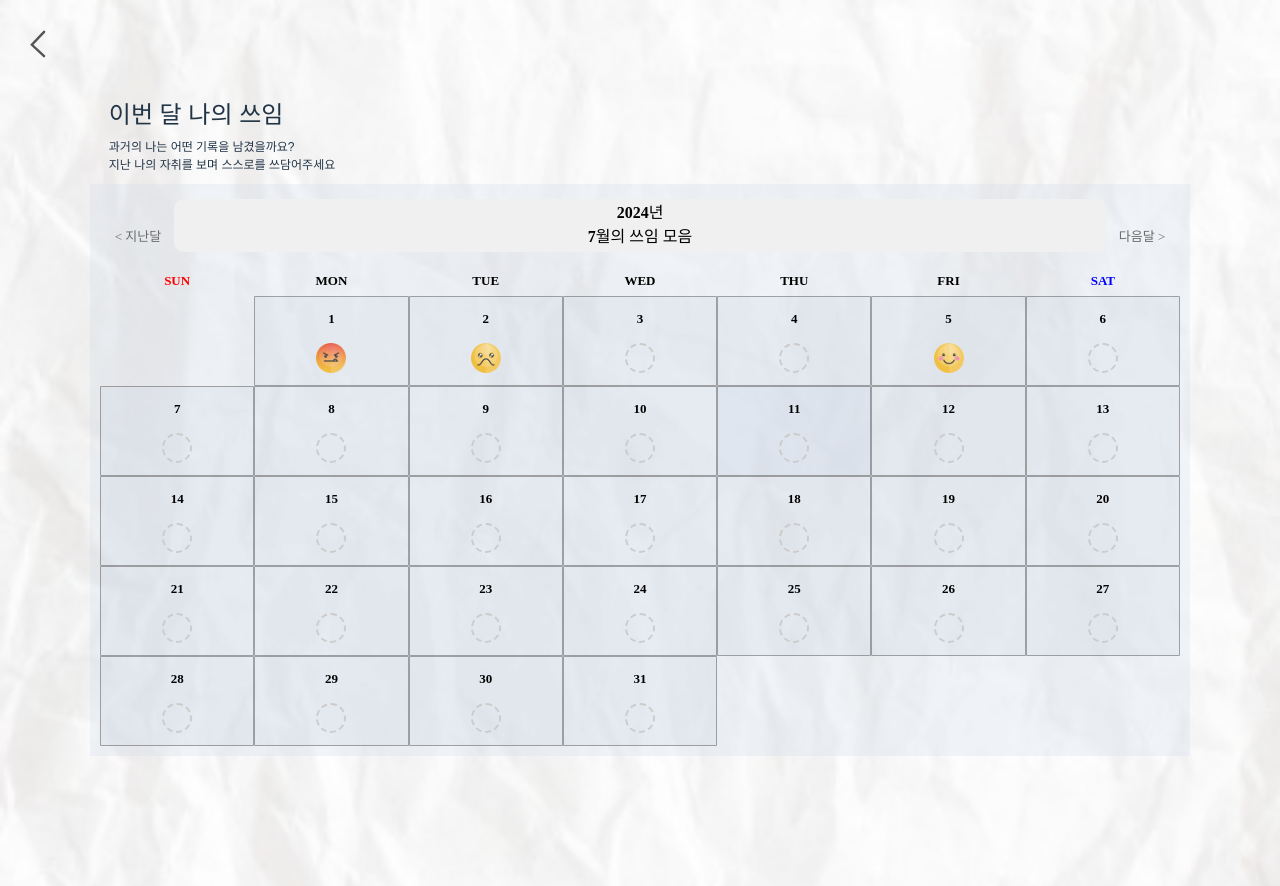
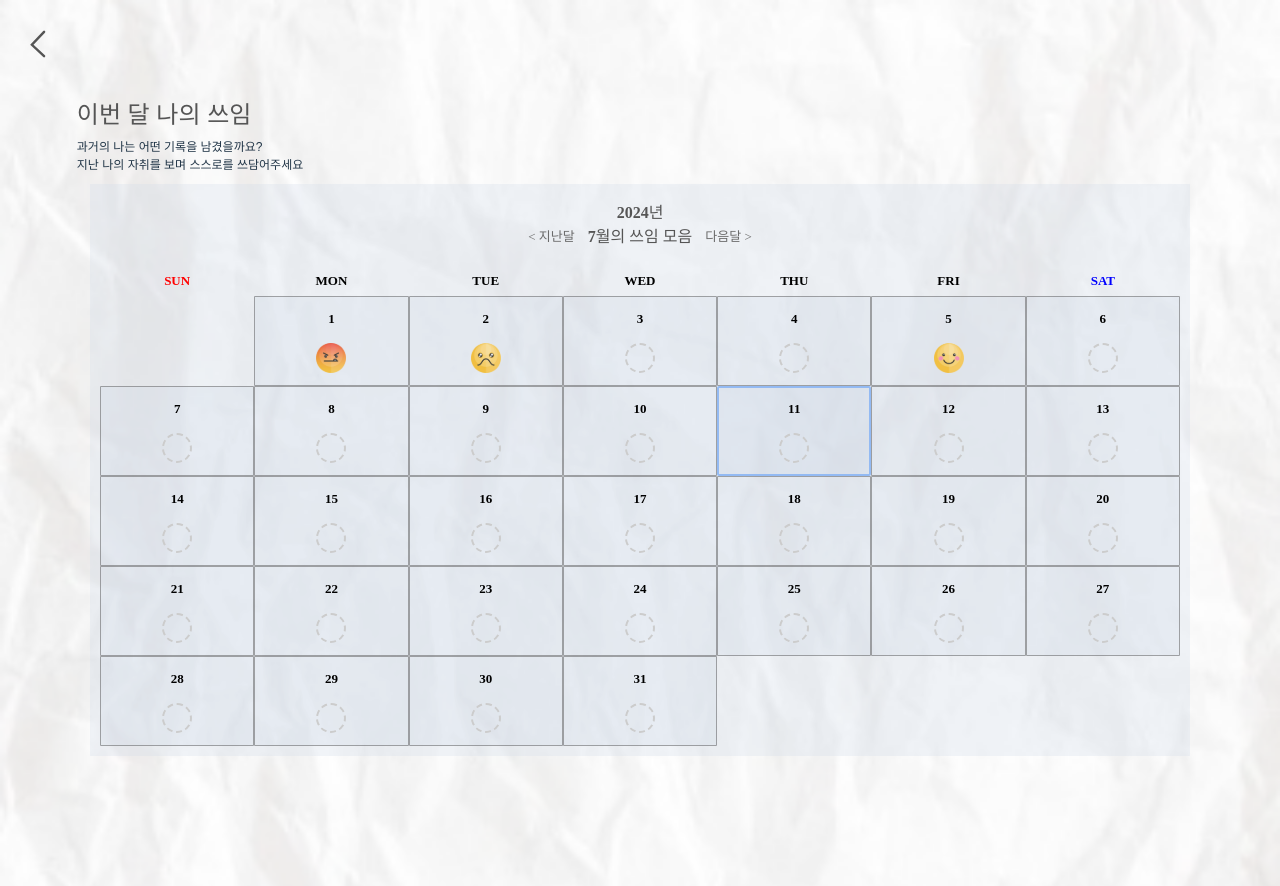
Before and after one commit to LikelionSKU-hackathon/Hackathon-FE, a React (Vite) app: page /user in a window 1280 px wide. Built offline with nearby package versions, Linux system fonts and the light colour scheme; a web font is replaced by a local one.

Commit message:
repeat/ 달력 수정

```diff
--- a/src/Recoil/TokenAtom.js
+++ b/src/Recoil/TokenAtom.js
@@ -3,6 +3,16 @@ import { atom, selector } from 'recoil'
 export const tokenState = atom({
     key: 'tokenState',
     default: undefined
+})
+export const ProfileState = atom({
+    key: 'profile',
+    default: {
+        id: '',
+        nickname: '',
+        age: 0,
+        selectedOptions: [],
+        profilePicture: '', // 프로필 사진 URL 또는 base64 데이터
+    }
 })
 export const isLoginSelector = selector({
     key: 'isLoginSelector',
--- a/src/pages/LoginPage.Email.jsx
+++ b/src/pages/LoginPage.Email.jsx
@@ -12,7 +12,7 @@ export default function LoginPageEmail() {
     const [userId, setUserId] = useState('');
     const [pwd, setPwd] = useState('');
     const isFormValid = userId !== '' && pwd !== '';
-    const setAccessToken = useRecoilState(tokenState);
+    const [accessToken, setAccessToken] = useRecoilState(tokenState);
     const navigate = useNavigate();
     const location = useLocation();
     // 이전 페이지
@@ -23,7 +23,9 @@ export default function LoginPageEmail() {
         e.preventDefault();
         console.log(`userId: ${userId}, pwd: ${pwd}`);
         if (login()) {
-
+            setAccessToken({userId : userId, pwd : pwd});
+            console.log(accessToken);
+            navigate(from);
         }
         else {
             setIsErr(true);
@@ -33,7 +35,7 @@ export default function LoginPageEmail() {
     }
     // 더미
     const login = () => {
-        return false;
+        return true;
     }
     // 오류 출력
     const [isErr, setIsErr] = useState(false);
@@ -42,7 +44,6 @@ export default function LoginPageEmail() {
         <>
             <Back to = "/login"></Back>
             <S.LoginContainer>
-
                 <Intro></Intro>
                 <S.ErrText
                     disabled={!isErr}
--- a/src/pages/RegisterPage.email.jsx
+++ b/src/pages/RegisterPage.email.jsx
@@ -2,9 +2,11 @@ import React, { useEffect, useState, useRef } from "react";
 import { useLocation, useNavigate } from 'react-router-dom';
 import * as S from "../styles/page/Register.stlye";
 import * as L from "../styles/page/Login.stlye";
-import profile from "../assets/Login/profile.png";
+import icon_profile from "../assets/Login/profile.png";
 import icon from "../assets/Login/icon_edit.png";
 import Back from "../components/Back";
+import { useRecoilState } from 'recoil';
+import { ProfileState } from "../Recoil/TokenAtom";
 
 export default function RegisterPageEmail() {
     const [userId, setUserId] = useState('');
@@ -13,12 +15,14 @@ export default function RegisterPageEmail() {
     const [age, setAge] = useState("");
     const fileInputRef = useRef(null);
     const isFormValid = userId !== '' && pwd !== '' && name !== '' && age !== "";
+    // recoil
+    const [profile, setProfile] = useRecoilState(ProfileState);
     const navigate = useNavigate();
     const location = useLocation();
     // 받은 주소
     const message = location.state || {};
     // 프로필 이미지
-    const [profileImage, setProfileImage] = useState(profile);
+    const [profileImage, setProfileImage] = useState(icon_profile);
     // 이미지 설정
     const handleImageChange = (event) => {
         fileInputRef.current.click();
@@ -39,6 +43,7 @@ export default function RegisterPageEmail() {
             }
         });
     };
+
     // register 테스트
     const tryRegister = (e) => {
         if (emailCheck) {
@@ -46,7 +51,9 @@ export default function RegisterPageEmail() {
                 console.log('button clicked');
                 e.preventDefault();
                 console.log(`userId: ${userId}, pwd: ${pwd}, name: ${name}, age: ${age}`);
-                setProfileImage(window.getComputedStyle(fileView).backgroundImage);
+                if(profileImage !== icon_profile)
+                    setProfileImage(window.getComputedStyle(fileView).backgroundImage);
+                //이동 및 데이터 전송
                 navigate('/register/word',
                     {
                         state:
@@ -58,6 +65,16 @@ export default function RegisterPageEmail() {
                             profileImage,
                         }
                     });
+
+                // recoil 저장
+                // setProfile({
+                //     id: userId,
+                //     nickname: name,
+                //     age: age,
+                //     profilePicture: profileImage
+                // });
+                // console.log(profile);
+                //navigate('/register/word');
             } else {
                 alert('닉네임 중복확인을 해주세요');
             }
@@ -82,10 +99,6 @@ export default function RegisterPageEmail() {
         else {
             alert('닉네임은 8글자 이내로 입력해주세요');
         }
-        if (profileImage)
-            console.log("profileImage: not null !!!!");
-        else
-            console.log('profileImage: null');
     }
     return (
         <>
@@ -120,7 +133,7 @@ export default function RegisterPageEmail() {
                         value={userId}
                         autoFocus
                         placeholder="이메일을 입력하세요"
-                        onChange={(e) => setUserId(e.target.value)}
+                        onChange={(e) => {setUserId(e.target.value); setEmailCheck(false);}}
                     />
                     <L.btnCheck
                         $ischecked={emailCheck.toString()}
--- a/src/pages/RegisterPage.word.jsx
+++ b/src/pages/RegisterPage.word.jsx
@@ -4,6 +4,8 @@ import * as S from "../styles/page/Register.stlye";
 import * as L from "../styles/page/Login.stlye";
 import Back from "../components/Back";
 import WordLine from "../components/WordLine";
+import { useRecoilState } from 'recoil';
+import { ProfileState } from "../Recoil/TokenAtom";
 
 export default function RegisterPageWord() {
     const [userId, setUserId] = useState("");
@@ -23,9 +25,12 @@ export default function RegisterPageWord() {
     const fileInputRef = useRef(null);
     const isFormValid = userId !== '' && pwd !== '' && name !== '' && age !== "" && profileImage !== null;
     const navigate = useNavigate();
+    // state 불러오기
     const location = useLocation();
     const message = location.state || {};
 
+    const profile = useRecoilState(ProfileState);
+    console.log(profile);
     var emoji = ["❤️", "🧩", "🧠", "🏡", "✏️"];
     var tag = ["연애 및 대인관계", "진로 및 취업", "정신건강", "생활문제", "학업 및 자격증"];
     const options = [
@@ -74,6 +79,7 @@ export default function RegisterPageWord() {
     };
     // test
     useEffect(() => {
+        // state 적용
         if (message) {
             setUserId(message.userId);
             setPwd(message.pwd);
@@ -86,6 +92,19 @@ export default function RegisterPageWord() {
             alert("데이터 없음");
             //navigate('/register/email');
         }
+
+        // recoil 불러오기
+        // if (profile) {
+        //     setUserId(profile.id);
+        //     setPwd(profile.pwd);
+        //     setName(profile.nickname);
+        //     setAge(profile.age);
+        //     setProfileImage(profile.profileImage);
+        //     console.log("데이터 확인 in /word");
+        // }
+        // else {
+        //     alert("데이터 없음");
+        // }
     }, []);
 
     // 다음 이동
--- a/src/pages/UserPage.jsx
+++ b/src/pages/UserPage.jsx
@@ -1,11 +1,10 @@
 import React, { useEffect, useState } from "react";
 import { useRecoilState } from "recoil";
 import { isLoginSelector, tokenState } from "../Recoil/TokenAtom";
-import { useNavigate, useLocation } from "react-router-dom";
+import { useNavigate,Navigate, useLocation } from "react-router-dom";
 import Back from "../components/Back"
 import * as S from "../styles/page/UserPage.style";
 import * as M from "../styles/components/Modal";
-import icon from "../assets/Login/icon_edit.png";
 import CalendarView from "../components/CalendarView";
 import ang from '../assets/myPage/icon_ang.svg';
 import good from '../assets/myPage/icon_good.svg';
@@ -18,31 +17,28 @@ const emogi = [ang, sad, soso, happy, good, upset];
 export default function UserPage() {
     const [modalSwitch, setModalSwitch] = useState(false);
     const isLogin = useRecoilState(isLoginSelector);
-    const today = new Date();
-    const [date, setDate] = useState(today);
     const [clickedData, setClickedData] = useState(null);
     const daysOfWeekNames = ["일", "월", "화", "수", "목", "금", "토"];
-    const handleDateChange = (newDate) => {
-        setDate(newDate);
-    };
     const currentLocation = useLocation();
+    const navigate = useNavigate();
     useEffect(() => {
+        console.log(isLogin);
         // login 확인
-        //console.log(`isLogin: ${isLogin}`);
-        if (!isLogin) {
-            <Navigate
-                to={'/login'}
-                replace
-                state={{ redirectedFrom: currentLocation }}
-            />
-        }
+        // if (!isLogin[0]) {
+        //     alert("로그인이 필요합니다.");
+        //     navigate('/login', { replace: true, state: { redirectedFrom: window.location.pathname } });
+        // }
+        // else{
+        //     console.log("로그인 되어있음");
+        //     console.log(isLogin);
+        // }
     }, []);
     // month는 0부터 시작
     const datesWithImages = [
         { date: new Date(2024, 6, 1), image: 0, keyword: "제목 1", content: "내용", aiContent: "AAAAAAAAAAAAAAAAAA  AAAAAAAAAAAAAAAAA" },
-        { date: new Date(2024, 6, 2), image: 1, keyword: "제목 2", content: "내용이에요.22222222222222222222222222222" , aiContent: "BBBBBBBBBBBBBBBBBBBB BBBBBBBBBBBBBBBB"},
+        { date: new Date(2024, 6, 2), image: 1, keyword: "제목 2", content: "내용이에요.22222222222222222222222222222", aiContent: "BBBBBBBBBBBBBBBBBBBB BBBBBBBBBBBBBBBB" },
         { date: new Date(2024, 6, 5), image: 4, keyword: "제목 3", content: "내용이에요 333333333333333333333333333333333333333333333333333333333  33333333333333333333333333  3333333333333333", aiContent: "CCCC DDD  CCCCCCCCCCCC CCCCCCCCCCCCCCCCCCCCCCCCCCCC  CCCCCCCCCCCCCCCCCCCCCCC CCCCCCCCccc" },
-        { date: new Date(2024, 7, 2), image: 1, keyword: "제목 4", content: "내용이에요. 4444444444444444444444" , aiContent: "DDDD DDDDDDDDDDDDDDDD"},
+        { date: new Date(2024, 7, 2), image: 1, keyword: "제목 4", content: "내용이에요. 4444444444444444444444", aiContent: "DDDD DDDDDDDDDDDDDDDD" },
         // ... more dates
     ];
     const onClickDay = (data) => {
@@ -56,11 +52,12 @@ export default function UserPage() {
     };
 
     return (
+        <>
+            <Back to="/"></Back>
             <S.UserPageContainer>
-            <Back></Back>
-            <M.ModalContainer show={modalSwitch}>
+                <M.ModalContainer show={modalSwitch ? "true" : undefined}>
                     <M.ModalContent>
-                    <M.ModalImage src={clickedData &&emogi[clickedData.image]}></M.ModalImage>
+                        <M.ModalImage src={clickedData && emogi[clickedData.image]}></M.ModalImage>
                         <M.CloseButton onClick={() => setModalSwitch(false)} />
                         <span>
                             <M.ModalDateBold>{clickedData && clickedData.date.getFullYear()}</M.ModalDateBold>
@@ -87,7 +84,8 @@ export default function UserPage() {
                     <p>과거의 나는 어떤 기록을 남겼을까요?</p>
                     <p>지난 나의 자취를 보며 스스로를 쓰담어주세요</p>
                 </S.IntroContainer>
-            <CalendarView date={datesWithImages} onClick = {onClickDay}/>
+                <CalendarView date={datesWithImages} onClick={onClickDay} />
             </S.UserPageContainer>
+        </>
     );
 }
--- a/src/styles/components/Calendar.css
+++ b/src/styles/components/Calendar.css
@@ -5,7 +5,7 @@
     background-color: rgba(208, 218, 232, 0.3);
     line-height: 1.125em;
     border: none;
-    font-family: 'Arial', sans-serif;
+    font-family: 'Pretedard', sans-serif;
     margin-top: 10px;
     margin-bottom: 10px;
     padding: 10px;
@@ -23,11 +23,16 @@
     margin: 15px 0px 13px 0px;
 }
 .react-calendar__navigation__label {
-    color: #000;
+    color: #555555;
+    font-weight: 700;
     margin: 0px;
     padding: 0px 0px 5px 0px;
+    flex-grow: 0 !important;
 }
 
+.react-calendar__navigation button:disabled {
+    background-color: rgba(208, 218, 232, 0);
+}
 /* 요일 바*/
 .react-calendar__month-view__weekdays {
     width: 100%;
@@ -36,6 +41,8 @@
 
 /* 요일 바 상세 */
 .react-calendar__month-view__weekdays__weekday {
+    display: flex;
+    justify-content: center;
     color: #000;
     font-weight: 600;
     text-decoration: none;
@@ -93,11 +100,13 @@
 .react-calendar__tile--active {
     background-color: rgba(208, 218, 232, 0.3);
 }
-
+/*오늘*/
 .react-calendar__tile--now {
     background-color: rgba(208, 218, 232, 0.5);
-    border: 2px solid #FF00FF;
+    border-radius: 2px;
+    border: 2px solid #93BAF3 !important;
     color: #000;
+    flex-grow: none;
 }
 
 .react-calendar__tile:focus {
--- a/src/styles/components/Modal.js
+++ b/src/styles/components/Modal.js
@@ -2,10 +2,8 @@ import { NavLink } from "react-router-dom";
 import styled from 'styled-components';
 
 // 모달 스타일 정의
-export const ModalContainer = styled.div.attrs((props) => ({
-  'data-show': props.show,
-}))`
-  display: ${(props) => (props.show ? 'flex' : 'none')};
+export const ModalContainer = styled.div`
+  display: ${props => (props.show ? 'flex' : 'none')};
   position: fixed;;
   z-index: 1;
   left: 0;
@@ -100,10 +98,11 @@ export const ModalBody = styled.p`
 `;
 
 export const ModalExtra = styled.div`
-  width: 290px;
+  width: 100%;
   height: 110px;
+  background-color: rgba(0, 0, 0, 0);
   background-image: url(src/assets/myPage/bg_answer.png);
-  background-size: cover;
+  background-size: 100% 100%;
   background-repeat: no-repeat;
   box-shadow: 0px 4px 4px 0px rgba(0, 0, 0, 0.25) inset;
 
--- a/src/styles/page/UserPage.style.js
+++ b/src/styles/page/UserPage.style.js
@@ -8,7 +8,7 @@ export const UserPageContainer = styled.div`
     align-items: center;
     justify-content: flex-start;
     width: 100dvw;
-    height: 100vh;
+    height: 100dvh;
     padding-top: 86px;
 `;
 export const IntroContainer = styled.div`
@@ -17,13 +17,13 @@ export const IntroContainer = styled.div`
     flex-direction: column;
     align-items: flex-start;
     margin-left: 0px;
-    width: 83%;
+    width: 88%;
     height: auto;
     h1 {
         font-size: 24px;
         font-weight: 700;
         font-family: Pretendard, sans-serif;
-        color: #55555;
+        color: #555555;
         margin-bottom: 10px;
     }
     p {
```
Lines whose indentation alone changed are shown as unchanged.
